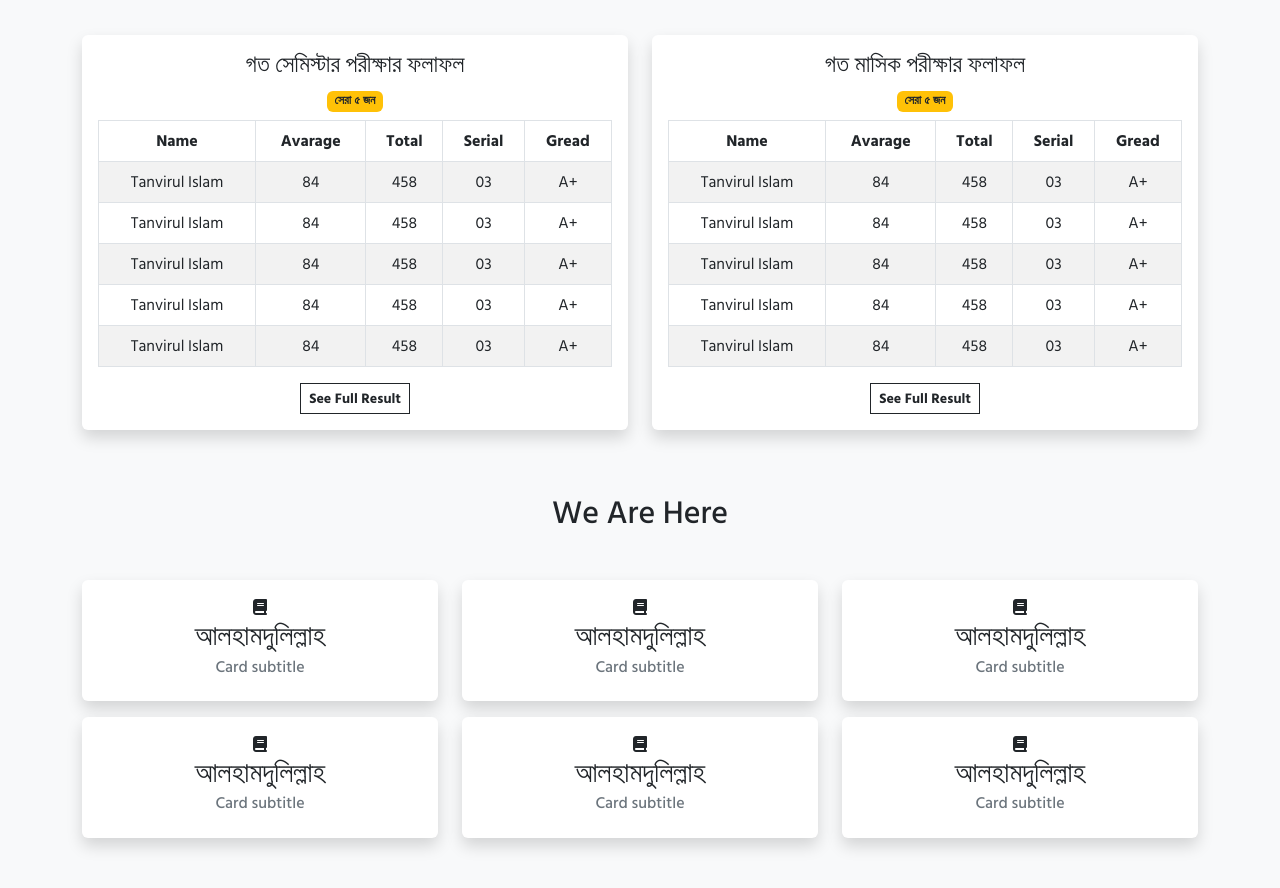
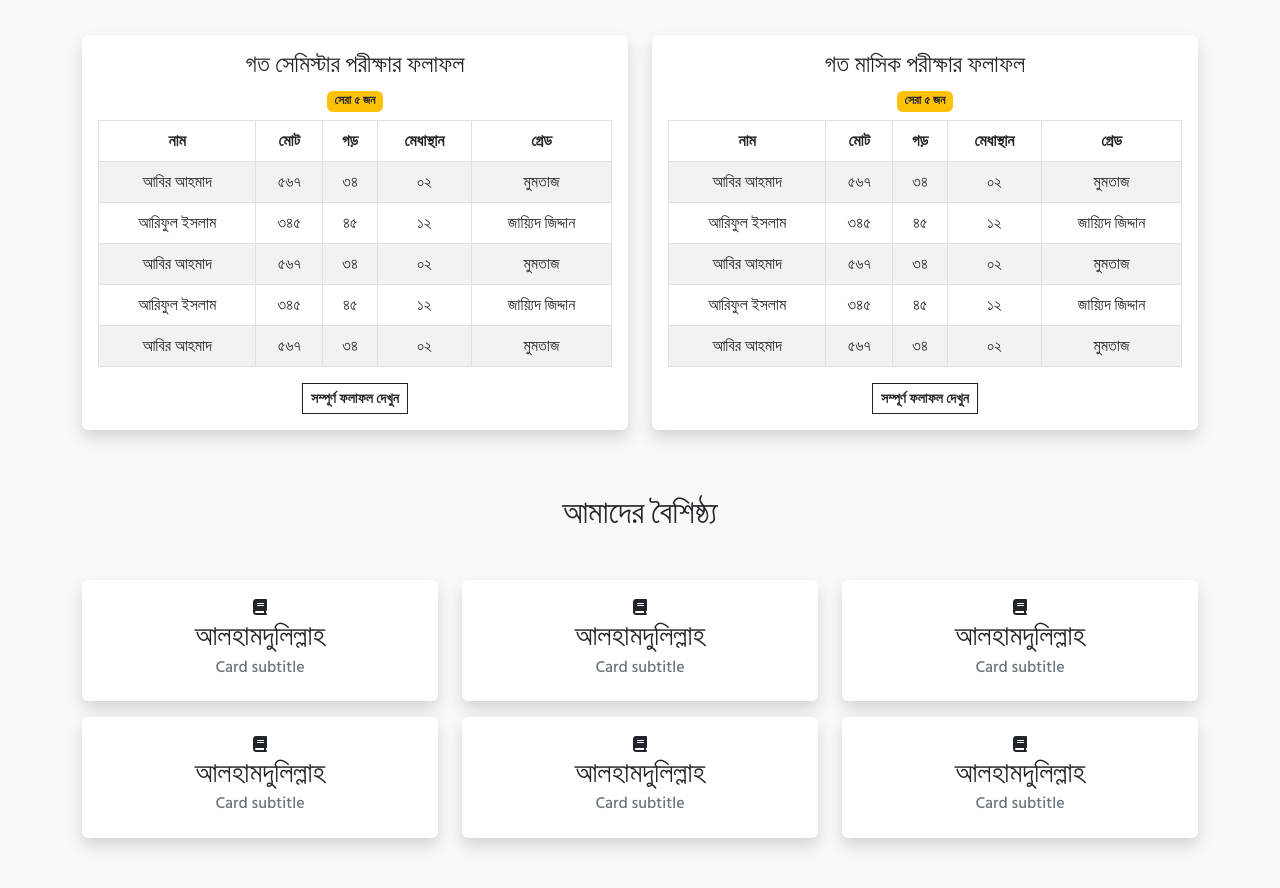
Before and after one commit to tanvirulislam1/education, a plain HTML site: page index.html in a window 1280 px wide. Shown: the part 940-1828 px from the top of the page. Drawn offline with nearby package versions, Linux system fonts and the light colour scheme.

Commit message:
কিছু একটা

```diff
--- a/index.html
+++ b/index.html
@@ -136,53 +136,53 @@
               <table class="table table-striped table-bordered">
                 <thead class="align-items-center">
                   <tr>
-                    <th>Name</th>
-                    <th>Avarage</th>
-                    <th>Total</th>
-                    <th>Serial</th>
-                    <th>Gread</th>
+                    <th>নাম</th>
+                    <th>মোট</th>
+                    <th>গড়</th>
+                    <th>মেধাস্থান</th>
+                    <th>গ্রেড</th>
                   </tr>
                 </thead>
                 <tbody>
                   <tr>
-                    <td>Tanvirul Islam</td>
-                    <td>84</td>
-                    <td>458</td>
-                    <td>03</td>
-                    <td>A+</td>
+                    <td>আবির আহমাদ</td>
+                    <td>৫৬৭</td>
+                    <td>৩৪</td>
+                    <td>০২</td>
+                    <td>মুমতাজ</td>
                   </tr>
                   <tr>
-                    <td>Tanvirul Islam</td>
-                    <td>84</td>
-                    <td>458</td>
-                    <td>03</td>
-                    <td>A+</td>
+                    <td>আরিফুল ইসলাম</td>
+                    <td>৩৪৫</td>
+                    <td>৪৫</td>
+                    <td>১২</td>
+                    <td>জায়্যিদ জিদ্দান</td>
                   </tr>
                   <tr>
-                    <td>Tanvirul Islam</td>
-                    <td>84</td>
-                    <td>458</td>
-                    <td>03</td>
-                    <td>A+</td>
+                    <td>আবির আহমাদ</td>
+                    <td>৫৬৭</td>
+                    <td>৩৪</td>
+                    <td>০২</td>
+                    <td>মুমতাজ</td>
                   </tr>
                   <tr>
-                    <td>Tanvirul Islam</td>
-                    <td>84</td>
-                    <td>458</td>
-                    <td>03</td>
-                    <td>A+</td>
+                    <td>আরিফুল ইসলাম</td>
+                    <td>৩৪৫</td>
+                    <td>৪৫</td>
+                    <td>১২</td>
+                    <td>জায়্যিদ জিদ্দান</td>
                   </tr>
                   <tr>
-                    <td>Tanvirul Islam</td>
-                    <td>84</td>
-                    <td>458</td>
-                    <td>03</td>
-                    <td>A+</td>
+                    <td>আবির আহমাদ</td>
+                    <td>৫৬৭</td>
+                    <td>৩৪</td>
+                    <td>০২</td>
+                    <td>মুমতাজ</td>
                   </tr>
                 </tbody>
               </table>
               <a href="#" class="btn btn-outline-dark rounded-0 fw-bold btn-sm"
-                >See Full Result</a
+                >সম্পূর্ণ ফলাফল দেখুন</a
               >
             </div>
           </div>
@@ -195,53 +195,53 @@
               <table class="table table-striped table-bordered">
                 <thead class="align-items-center">
                   <tr>
-                    <th>Name</th>
-                    <th>Avarage</th>
-                    <th>Total</th>
-                    <th>Serial</th>
-                    <th>Gread</th>
+                    <th>নাম</th>
+                    <th>মোট</th>
+                    <th>গড়</th>
+                    <th>মেধাস্থান</th>
+                    <th>গ্রেড</th>
                   </tr>
                 </thead>
                 <tbody>
                   <tr>
-                    <td>Tanvirul Islam</td>
-                    <td>84</td>
-                    <td>458</td>
-                    <td>03</td>
-                    <td>A+</td>
+                    <td>আবির আহমাদ</td>
+                    <td>৫৬৭</td>
+                    <td>৩৪</td>
+                    <td>০২</td>
+                    <td>মুমতাজ</td>
                   </tr>
                   <tr>
-                    <td>Tanvirul Islam</td>
-                    <td>84</td>
-                    <td>458</td>
-                    <td>03</td>
-                    <td>A+</td>
+                    <td>আরিফুল ইসলাম</td>
+                    <td>৩৪৫</td>
+                    <td>৪৫</td>
+                    <td>১২</td>
+                    <td>জায়্যিদ জিদ্দান</td>
                   </tr>
                   <tr>
-                    <td>Tanvirul Islam</td>
-                    <td>84</td>
-                    <td>458</td>
-                    <td>03</td>
-                    <td>A+</td>
+                    <td>আবির আহমাদ</td>
+                    <td>৫৬৭</td>
+                    <td>৩৪</td>
+                    <td>০২</td>
+                    <td>মুমতাজ</td>
                   </tr>
                   <tr>
-                    <td>Tanvirul Islam</td>
-                    <td>84</td>
-                    <td>458</td>
-                    <td>03</td>
-                    <td>A+</td>
+                    <td>আরিফুল ইসলাম</td>
+                    <td>৩৪৫</td>
+                    <td>৪৫</td>
+                    <td>১২</td>
+                    <td>জায়্যিদ জিদ্দান</td>
                   </tr>
                   <tr>
-                    <td>Tanvirul Islam</td>
-                    <td>84</td>
-                    <td>458</td>
-                    <td>03</td>
-                    <td>A+</td>
+                    <td>আবির আহমাদ</td>
+                    <td>৫৬৭</td>
+                    <td>৩৪</td>
+                    <td>০২</td>
+                    <td>মুমতাজ</td>
                   </tr>
                 </tbody>
               </table>
               <a href="" class="btn btn-sm btn-outline-dark fw-bold rounded-0"
-                >See Full Result</a
+                >সম্পূর্ণ ফলাফল দেখুন</a
               >
             </div>
           </div>
@@ -251,7 +251,7 @@
 
     <div class="container speciality">
       <div class="row text-center mb-3">
-        <h2 class="mb-5">We Are Here</h2>
+        <h2 class="mb-5">আমাদের বৈশিষ্ঠ্য</h2>
         <div class="col-lg-4 col-sm-12 mb-3">
           <div class="card border-0 shadow">
             <div class="card-body">
```
